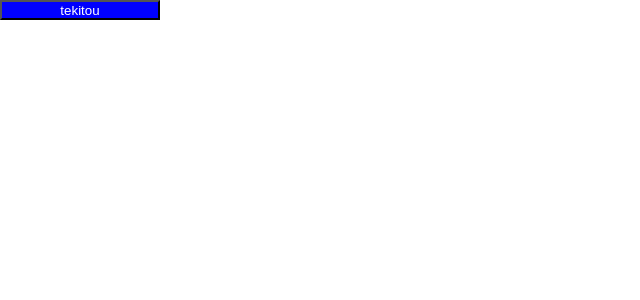
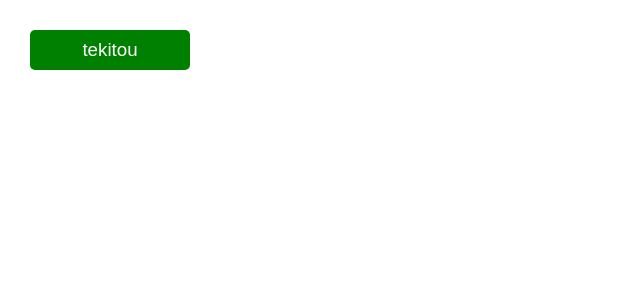
Before and after one commit to RikutoOgaki/Compo-OR, a Next.js app: page /Button in a window 1280 px wide. Shown: the top 300 px of the page, without its empty margins (0-640 px from the left). Built offline with nearby package versions, Linux system fonts and the light colour scheme.

Commit message:
Component

```diff
--- a/src/components/Button/Button.tsx
+++ b/src/components/Button/Button.tsx
@@ -12,10 +12,10 @@ type Props = {
 export function Button(props: Props) {
 
     const [state, setState] = useState({
-        buttonText: props.buttonText,
-        buttonWidth: props.buttonWidth,
-        buttonHeight: props.buttonHeight,
-        backColor: props.backColor
+        buttonText: props.buttonText,// ボタンに入るテキストデータ
+        buttonWidth: props.buttonWidth,// ボタンの幅指定データ
+        buttonHeight: props.buttonHeight,// ボタンの高さ指定データ
+        backColor: props.backColor// ボタンの背景色データ
     })
 
     useEffect(() => {
@@ -33,7 +33,11 @@ export function Button(props: Props) {
         <>
             <button
                 className={style.buttonCompo}
-                style={{ width: `${state.buttonWidth}`, height: `${state.buttonHeight}`, backgroundColor: `${state.backColor}` }}
+                style={{
+                    width: `${state.buttonWidth}`,
+                    height: `${state.buttonHeight}`,
+                    backgroundColor: `${state.backColor}`
+                }}
             >{state.buttonText}</button>
         </>
     )
--- a/src/pages/Button/index.tsx
+++ b/src/pages/Button/index.tsx
@@ -7,8 +7,8 @@ export default function BUttonPage() {
     const [state, setState] = useState({
         buttonText: 'tekitou',
         buttonWidth: '16rem',
-        buttonHeight: '2rem',
-        backColor: 'blue',
+        buttonHeight: '4rem',
+        backColor: 'green',
     })
 
     return (
--- a/src/styles/components/Button/button.module.scss
+++ b/src/styles/components/Button/button.module.scss
@@ -1,4 +1,5 @@
 .buttonCompo {
     color: #ffffff;
-    appearance: none;
+    border-radius: 5px;
+    font-size: 3em;
 }
--- a/src/styles/globals.css
+++ b/src/styles/globals.css
@@ -3,3 +3,12 @@ html,body{
   padding: 0;
   font-size: 62.5%;
 }
+
+button{
+  background-color: transparent;
+  border: none;
+  cursor: pointer;
+  outline: none;
+  padding: 0;
+  appearance: none;
+}
--- a/src/styles/pages/Button/index.module.scss
+++ b/src/styles/pages/Button/index.module.scss
@@ -0,0 +1,3 @@
+.buttonWrap {
+    padding: 3rem;
+}
```
